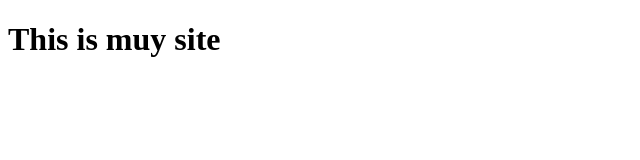
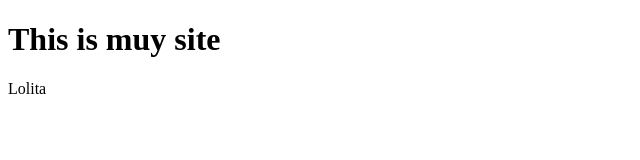
Before and after one commit to SvetlanaDrapiciuc/practice-061124, a plain HTML site: page index.html in a window 1280 px wide. Shown: the full height of the page, 0-640 px from the left. Drawn offline with Linux system fonts and the light colour scheme.

Commit message:
Update index.html

```diff
--- a/index.html
+++ b/index.html
@@ -5,5 +5,9 @@
   </head>
   <body>
     <h1> This is muy site </h1>
+    <p>
+      Lolita
+    </p>
+
   </body>
 </html>
```
